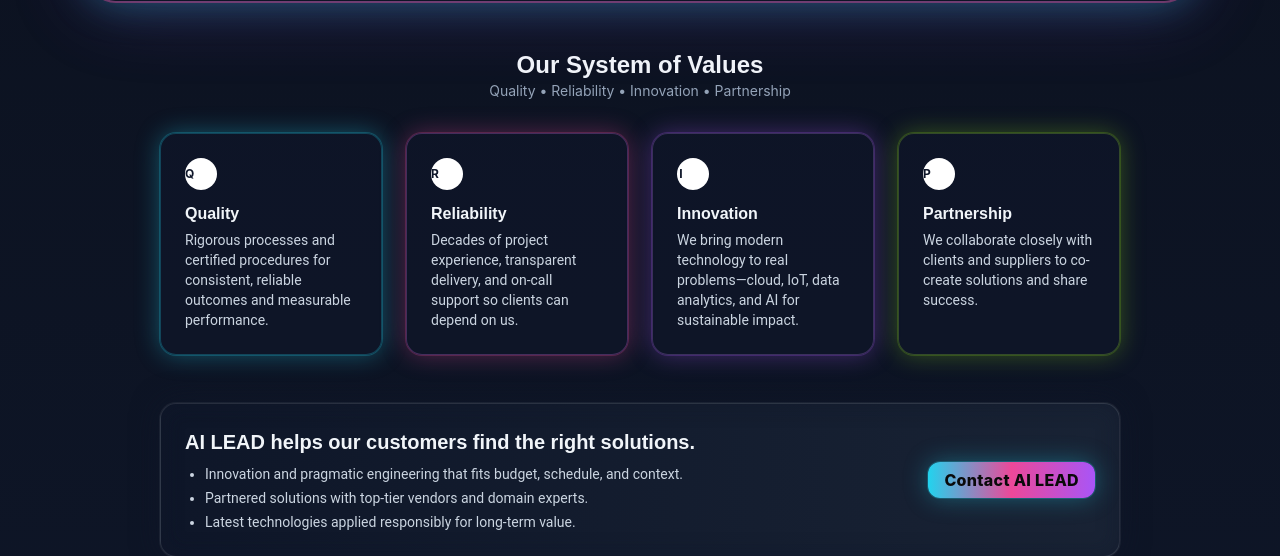
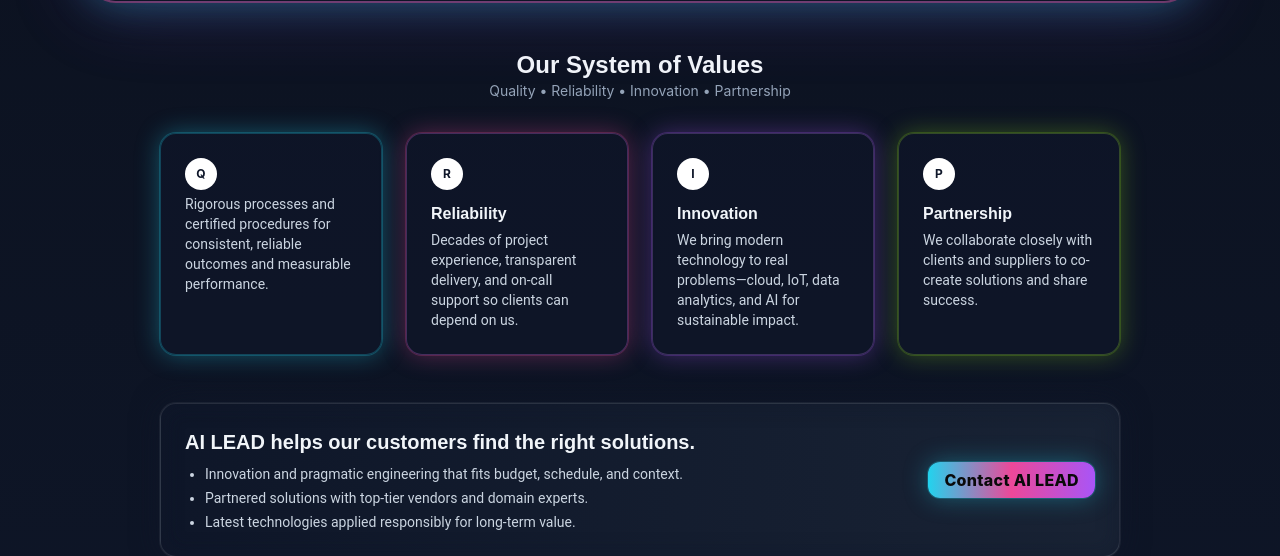
Before and after one commit to shatha-alhazbi/aiweb, a Flask app: page / in a window 1280 px wide. Shown: the part 828-1384 px from the top of the page. Run offline with Flask 3, Linux system fonts and the light colour scheme; some libraries are stand-ins or nearby versions.

Commit message:
Update index.html

```diff
--- a/templates/index.html
+++ b/templates/index.html
@@ -69,24 +69,24 @@
 
     <div class="grid grid-cols-1 sm:grid-cols-2 lg:grid-cols-4 gap-6">
         <article class="group rounded-2xl border border-cyan-400/25 bg-slate-900/60 p-6 glow-cyan transition-all duration-300 ease-out hover:-translate-y-1 hover:scale-[1.02]">
-        <div class="h-8 w-8 rounded-full bg-white text-slate-900 grid place-items-center text-xs font-bold transition-colors duration-300 group-hover:bg-cyan-400 group-hover:text-slate-900">Q</div>            <h3 class="mt-3 font-semibold font-jura">Quality</h3>
-            <p class="mt-1 text-sm text-slate-300 font-roboto">Rigorous processes and certified procedures for consistent, reliable outcomes and measurable performance.</p>
+        <div class="h-8 w-8 rounded-full bg-white text-slate-900 flex items-center justify-center text-xs font-bold transition-colors duration-300 group-hover:bg-cyan-400 group-hover:text-slate-900">Q</div>
+        <p class="mt-1 text-sm text-slate-300 font-roboto">Rigorous processes and certified procedures for consistent, reliable outcomes and measurable performance.</p>
         </article>
 
         <article class="group rounded-2xl border border-fuchsia-400/25 bg-slate-900/60 p-6 glow-fuchsia transition-all duration-300 ease-out hover:-translate-y-1 hover:scale-[1.02]">
-            <div class="h-8 w-8 rounded-full bg-white text-slate-900 grid place-items-center text-xs font-bold transition-colors duration-300 group-hover:bg-neon-fuchsia group-hover:text-slate-900">R</div>
+            <div class="h-8 w-8 rounded-full bg-white text-slate-900 flex items-center justify-center text-xs font-bold transition-colors duration-300 group-hover:bg-neon-fuchsia group-hover:text-slate-900">R</div>
             <h3 class="mt-3 font-semibold font-jura">Reliability</h3>
             <p class="mt-1 text-sm text-slate-300 font-roboto">Decades of project experience, transparent delivery, and on-call support so clients can depend on us.</p>
         </article>
 
         <article class="group rounded-2xl border border-purple-400/25 bg-slate-900/60 p-6 glow-purple transition-all duration-300 ease-out hover:-translate-y-1 hover:scale-[1.02]">
-            <div class="h-8 w-8 rounded-full bg-white text-slate-900 grid place-items-center text-xs font-bold transition-colors duration-300 group-hover:bg-neon-purple group-hover:text-slate-900">I</div>
+            <div class="h-8 w-8 rounded-full bg-white text-slate-900 flex items-center justify-center text-xs font-bold transition-colors duration-300 group-hover:bg-neon-purple group-hover:text-slate-900">I</div>
             <h3 class="mt-3 font-semibold font-jura">Innovation</h3>
             <p class="mt-1 text-sm text-slate-300 font-roboto">We bring modern technology to real problems—cloud, IoT, data analytics, and AI for sustainable impact.</p>
         </article>
 
         <article class="group rounded-2xl border border-lime-400/25 bg-slate-900/60 p-6 glow-lime transition-all duration-300 ease-out hover:-translate-y-1 hover:scale-[1.02]">
-            <div class="h-8 w-8 rounded-full bg-white text-slate-900 grid place-items-center text-xs font-bold transition-colors duration-300 group-hover:bg-neon-lime group-hover:text-slate-900">P</div>
+            <div class="h-8 w-8 rounded-full bg-white text-slate-900 flex items-center justify-center text-xs font-bold transition-colors duration-300 group-hover:bg-neon-lime group-hover:text-slate-900">P</div>
             <h3 class="mt-3 font-semibold font-jura">Partnership</h3>
             <p class="mt-1 text-sm text-slate-300 font-roboto">We collaborate closely with clients and suppliers to co-create solutions and share success.</p>
         </article>
```
